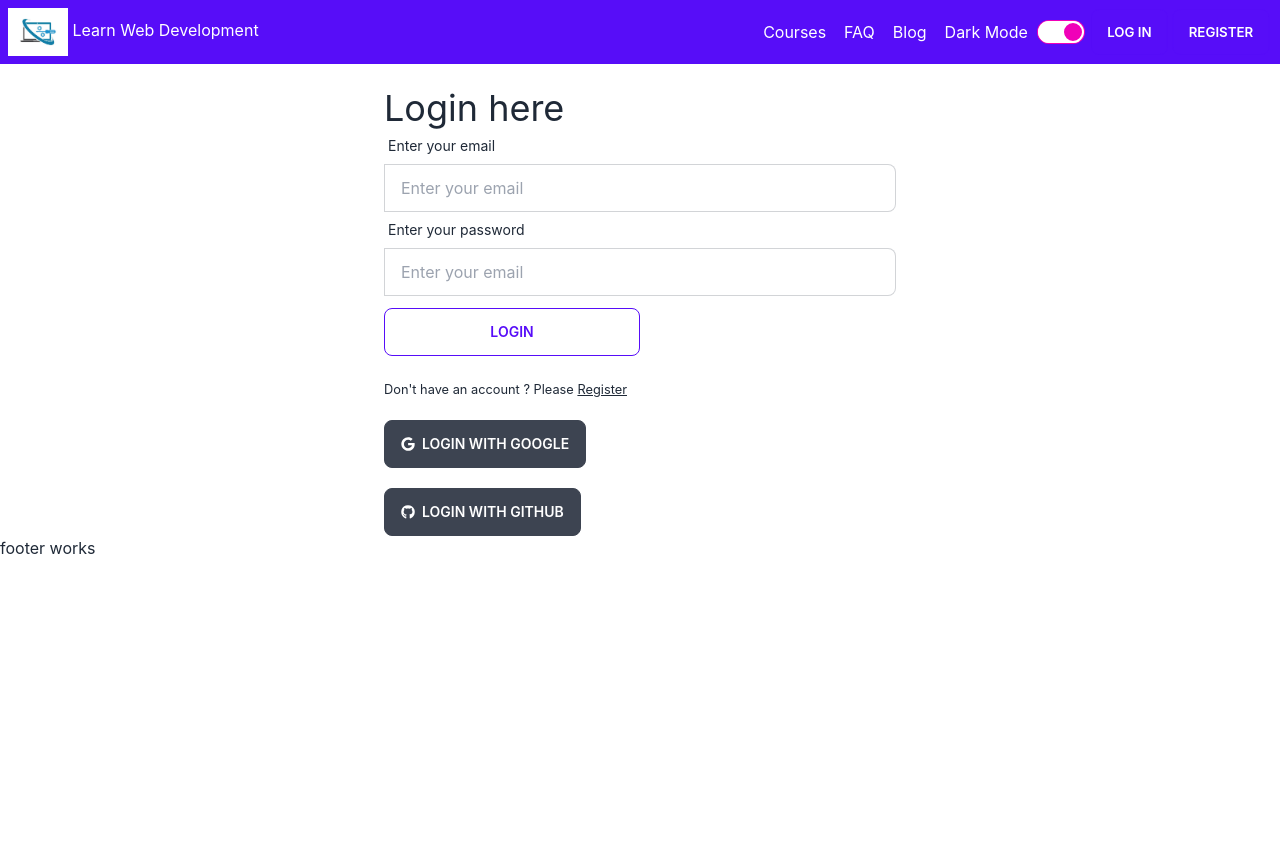
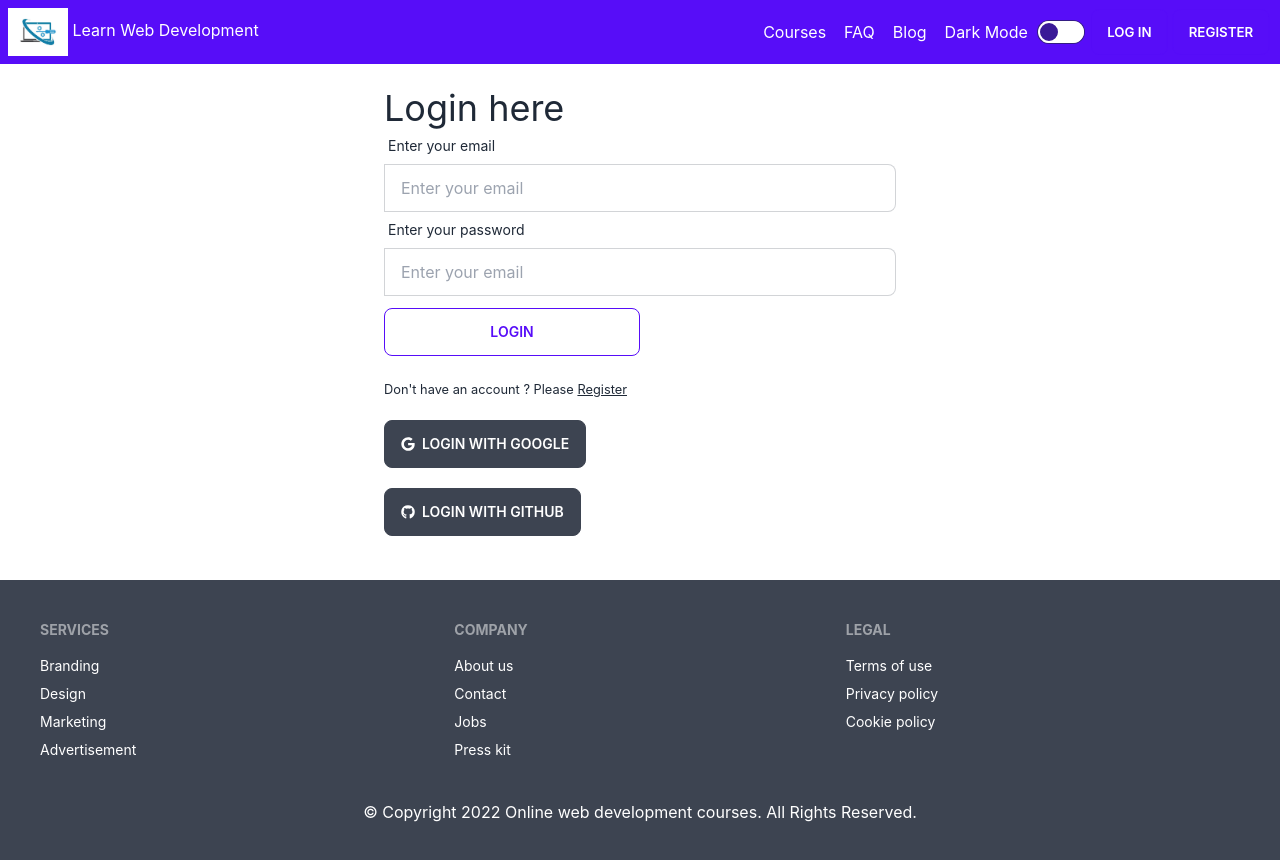
Before and after one commit to ashraful61/e-learning-platform-client, a React (Create React App) app: page /login in a window 1280 px wide. Shown: the top 860 px of the page. Before the commit the page ends 800 px from the top, so only its background shows below. Built offline with nearby package versions, Linux system fonts and the light colour scheme; no server answers; the HTML template or start-up script is replaced by a standard one.

Commit message:
login register issue fix

```diff
--- a/src/Pages/Auth/Login/Login.js
+++ b/src/Pages/Auth/Login/Login.js
@@ -42,7 +42,7 @@ const Login = () => {
   };
 
   return (
-    <div className="w-2/5 mx-auto pt-6">
+    <div className="w-2/5 mx-auto pt-6 pb-6 mb-5">
       <h3 className="text-4xl">Login here</h3>
       <form onSubmit={handleSubmit}>
         <div className="form-control">
--- a/src/Pages/Auth/Register/Register.js
+++ b/src/Pages/Auth/Register/Register.js
@@ -55,7 +55,7 @@ const Register = () => {
     }
 
     return (
-        <div className="w-2/5 mx-auto pt-6">
+        <div className="w-2/5 mx-auto pt-6 pb-6 mb-3">
         <h3 className="text-4xl">Register here</h3>
         <form onSubmit={handleSubmit}>
 
--- /dev/null
+++ b/src/Pages/Checkout/Checkout.js
@@ -0,0 +1,11 @@
+import React from 'react';
+
+const Checkout = () => {
+    return (
+        <div className='p-10 h-40'>
+            <p>Your checkout was successful</p>
+        </div>
+    );
+};
+
+export default Checkout;
--- a/src/Pages/Courses/CourseDetails.js
+++ b/src/Pages/Courses/CourseDetails.js
@@ -1,15 +1,28 @@
 import React from 'react';
-import { useLoaderData } from 'react-router-dom';
+import { Link, useLoaderData } from 'react-router-dom';
 
 const CourseDetails = () => {
     const courseDetail = useLoaderData();
-    const {name, id, pdfUrl, description, imgUrl, time} = courseDetail
+    const {name, pdfUrl, description, imgUrl, time} = courseDetail;
+
+    const downloadPdf = () => {
+
+    }
+    const getPremiumAccess = () => {
+
+    }
+
+
     return (
         <div className='my-5 container p-10'>
-            <img style={{'height':'100px'}} src={imgUrl} alt="" />
-           <p>Name: ${name} </p>
-           <p>Description: ${description} </p>
-           <p>Time: ${time} </p>
+            <img style={{'height':'200px'}} src={imgUrl} alt="" />
+           <p>Name: {name} </p>
+           <p>Description: {description} </p>
+           <p>Time: {time} </p>
+           <button onClick={downloadPdf} className="btn btn-sm mb-5">Download Pdf</button> <br/>
+           <Link to='/checkout'>
+           <button className="btn btn-sm">Get premium access</button>
+           </Link>
 
         </div>
     );
--- a/src/Pages/Home/Home.js
+++ b/src/Pages/Home/Home.js
@@ -6,8 +6,8 @@ const Home = () => {
     const data = useLoaderData();
     console.log(data)
     return (
-        <div className='container'>
-            <div className='grid grid-rows-2 grid-flow-col gap-4 pt-6'>
+        <div className='container mb-5'>
+            <div className='grid grid-rows-2 grid-flow-col gap-4 pt-6 pb-5'>
             {
                 data.map(course => <Course key={course.id} course={course}></Course>)
             }
--- a/src/Pages/Shared/Footer/Footer.js
+++ b/src/Pages/Shared/Footer/Footer.js
@@ -1,11 +1,37 @@
-import React from 'react';
+/* eslint-disable jsx-a11y/anchor-is-valid */
+import React from "react";
 
 const Footer = () => {
-    return (
+  return (
+    <div>
+      <footer className="footer p-10 bg-neutral text-neutral-content">
         <div>
-            footer works
+          <span className="footer-title">Services</span>
+          <a className="link link-hover">Branding</a>
+          <a className="link link-hover">Design</a>
+          <a className="link link-hover">Marketing</a>
+          <a className="link link-hover">Advertisement</a>
         </div>
-    );
+        <div>
+          <span className="footer-title">Company</span>
+          <a className="link link-hover">About us</a>
+          <a className="link link-hover">Contact</a>
+          <a className="link link-hover">Jobs</a>
+          <a className="link link-hover">Press kit</a>
+        </div>
+        <div>
+          <span className="footer-title">Legal</span>
+          <a className="link link-hover">Terms of use</a>
+          <a className="link link-hover">Privacy policy</a>
+          <a className="link link-hover">Cookie policy</a>
+        </div>
+
+      </footer>
+      <div className="text-center text-white bg-neutral pb-10">
+        © Copyright 2022 Online web development courses. All Rights Reserved.
+     </div>
+    </div>
+  );
 };
 
 export default Footer;
--- a/src/Pages/Shared/Header/Header.js
+++ b/src/Pages/Shared/Header/Header.js
@@ -1,4 +1,4 @@
-import React, { useContext } from "react";
+import React, { useContext, useState } from "react";
 import { Link, NavLink } from "react-router-dom";
 import { AuthContext } from "../../../contexts/AuthProvider/AuthProvider";
 import logo from "../../../assets/images/logo.jpg";
@@ -6,6 +6,7 @@ import "./Header.css";
 
 const Header = () => {
   const { user, logOut } = useContext(AuthContext);
+  const [theme, setTheme] = useState(false)
   console.log('aaaa', user)
 
   const handleLogOut = () => {
@@ -137,18 +138,21 @@ const Header = () => {
           <span style={{ display: "flex" }} className="text-white">
             Dark Mode &nbsp;
             <input
+            onClick={() => setTheme(!theme)}
               type="checkbox"
               className="toggle toggle-secondary"
-              defaultChecked
+              check={false}
             />
           </span>
           &nbsp;
           {user?.uid ? (
             <>
-              <div className="avatar">
+            <div className="tooltip tooltip-left" data-tip={user?.displayName}>
+              <div className="avatar cursor-pointer">
                 <div className="w-12 rounded-full ring ring-primary ring-offset-base-100 ring-offset-2">
                   <img src={user?.photoURL} alt="" />
                 </div>
+              </div>
               </div>
               <button onClick={handleLogOut} className="btn btn-error btn-sm ml-3">
                 Logout
--- a/src/contexts/AuthProvider/AuthProvider.js
+++ b/src/contexts/AuthProvider/AuthProvider.js
@@ -21,6 +21,11 @@ const AuthProvider = ({ children }) => {
   const emailLogin = (email, password) => {
     setLoading(true);
     return signInWithEmailAndPassword(auth, email, password);
+  };
+
+  const googleLogin = (provider) => {
+    setLoading(true);
+    return signInWithPopup(auth, provider);
   };
 
   const githubLogin = (provider) => {
@@ -70,7 +75,8 @@ const AuthProvider = ({ children }) => {
     githubLogin,
     createUser,
     updateUserProfile,
-    verifyEmail
+    verifyEmail,
+    googleLogin
   };
 
   return (
--- a/src/routes/PrivateRoute/PrivateRoute.js
+++ b/src/routes/PrivateRoute/PrivateRoute.js
@@ -1,11 +1,18 @@
-import React from 'react';
+import React, { useContext } from 'react';
+import { Navigate, useLocation } from 'react-router-dom';
+import { AuthContext } from '../../contexts/AuthProvider/AuthProvider';
 
-const PrivateRoute = () => {
-    return (
-        <div>
+const PrivateRoute = ({children}) => {
+    const {user, loading} = useContext(AuthContext);
+    const location = useLocation();
+    if(loading){
+        return  <>Loading..</>
+    }
 
-        </div>
-    );
+    if(!user){
+        return <Navigate to="/login" state={{from: location}} replace></Navigate>
+    }
+    return children;
 };
 
 export default PrivateRoute;
--- a/src/routes/Routes/Routes.js
+++ b/src/routes/Routes/Routes.js
@@ -3,9 +3,11 @@ import Main from "../../layouts/Main";
 import Login from "../../Pages/Auth/Login/Login";
 import Register from "../../Pages/Auth/Register/Register";
 import Blog from "../../Pages/Blog/Blog";
+import Checkout from "../../Pages/Checkout/Checkout";
 import Courses from "../../Pages/Courses/CourseDetails";
 import FAQ from "../../Pages/FAQ/FAQ";
 import Home from "../../Pages/Home/Home";
+import PrivateRoute from "../PrivateRoute/PrivateRoute";
 
 export const routes = createBrowserRouter([
     {
@@ -37,6 +39,10 @@ export const routes = createBrowserRouter([
             {
                 path:'blog',
                 element:<Blog></Blog>
+            },
+            {
+                path:'checkout',
+                element: <PrivateRoute><Checkout></Checkout></PrivateRoute>
             }
         ]
     }
```
